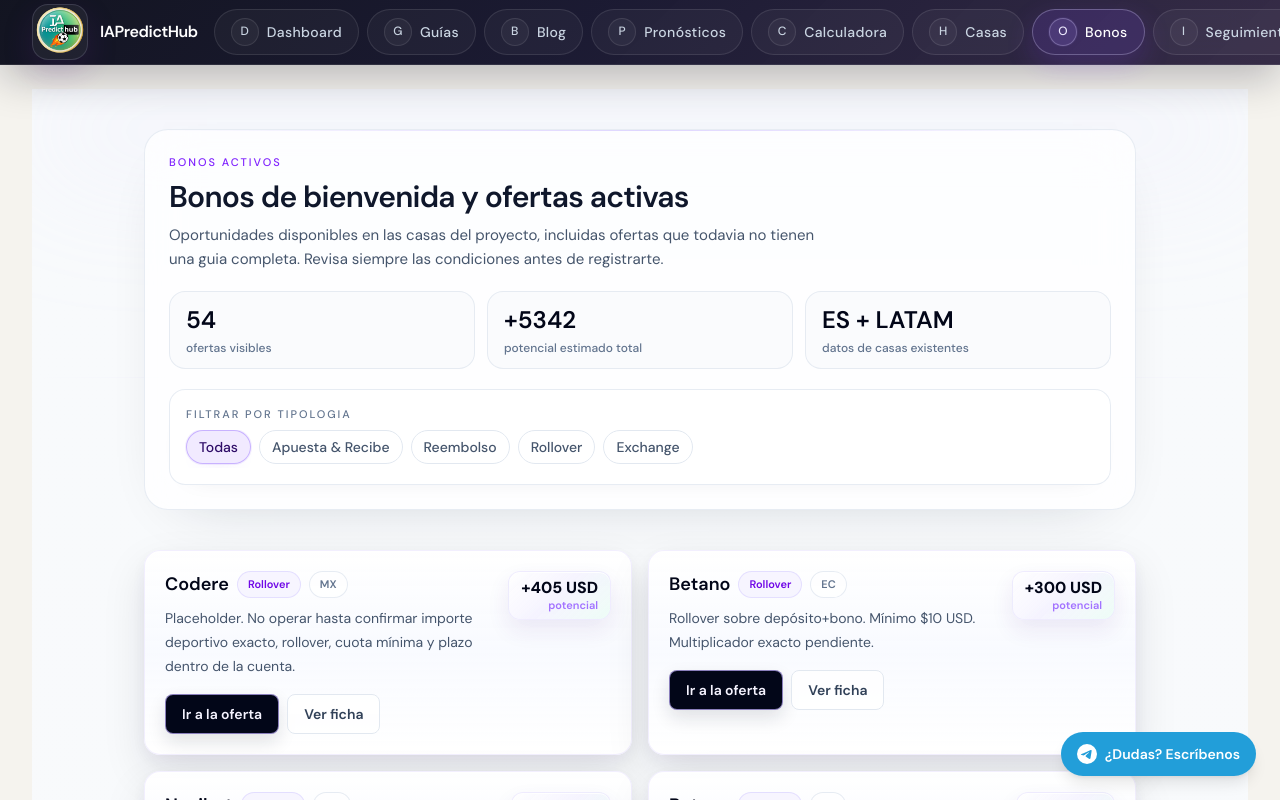
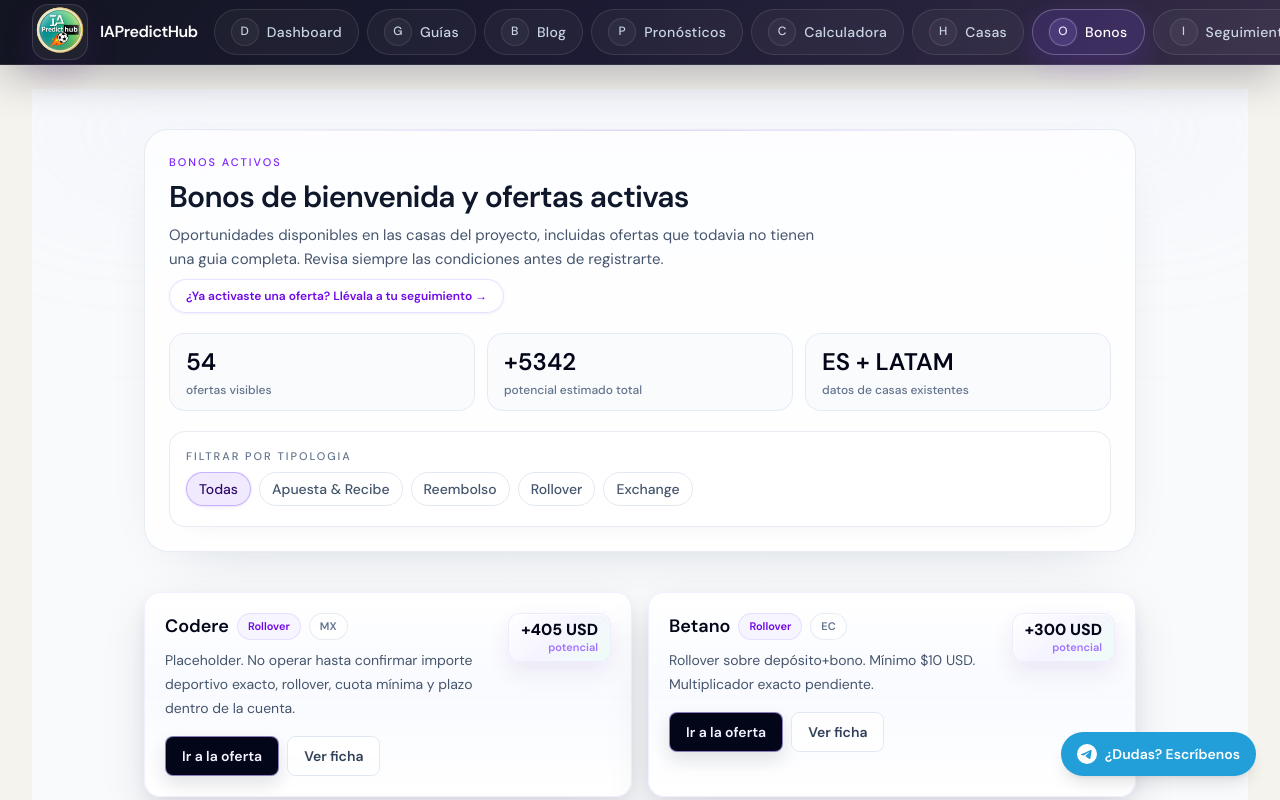
Before and after one commit to eloylt13/matched-betting-app, a Next.js app: page /bonos in a window 1280 px wide. Shown: the top 800 px of the page. Built offline with nearby package versions, Linux system fonts and the light colour scheme; no server answers; a web font is replaced by a local one.

Commit message:
feat: connect bonos and seguimiento with contextual links

```diff
--- a/app/bonos/BonosClient.tsx
+++ b/app/bonos/BonosClient.tsx
@@ -69,6 +69,12 @@ export default function BonosClient() {
                 Oportunidades disponibles en las casas del proyecto, incluidas ofertas que todavia no tienen una guia
                 completa. Revisa siempre las condiciones antes de registrarte.
               </p>
+              <Link
+                href="/historial"
+                className="inline-flex w-fit items-center gap-2 rounded-full border border-violet-200/70 bg-white/72 px-4 py-2 text-xs font-semibold text-violet-700 shadow-sm shadow-violet-950/5 transition-all hover:-translate-y-0.5 hover:border-violet-300/80 hover:bg-violet-50"
+              >
+                ¿Ya activaste una oferta? Llévala a tu seguimiento →
+              </Link>
             </div>
 
             <div className="grid gap-3 sm:grid-cols-3">
--- a/app/historial/HistorialClient.tsx
+++ b/app/historial/HistorialClient.tsx
@@ -252,6 +252,12 @@ export default function HistorialClient() {
                 </span>
               ))}
             </div>
+            <Link
+              href="/bonos"
+              className="mt-4 inline-flex w-fit items-center gap-2 rounded-full border border-violet-200/70 bg-white/78 px-4 py-2 text-xs font-semibold text-violet-700 shadow-sm shadow-violet-950/5 transition-all hover:-translate-y-0.5 hover:border-violet-300/80 hover:bg-violet-50"
+            >
+              ¿Buscas nuevas oportunidades? Ver bonos y ofertas activas →
+            </Link>
           </div>
 
           <button
```
